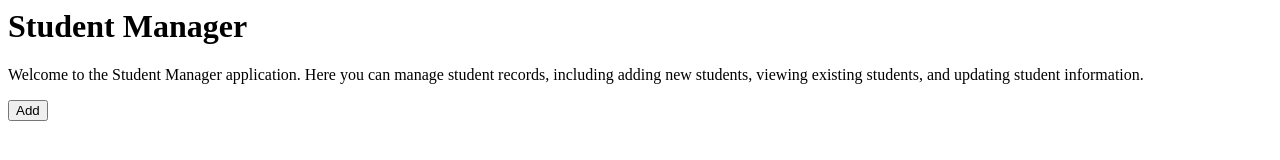
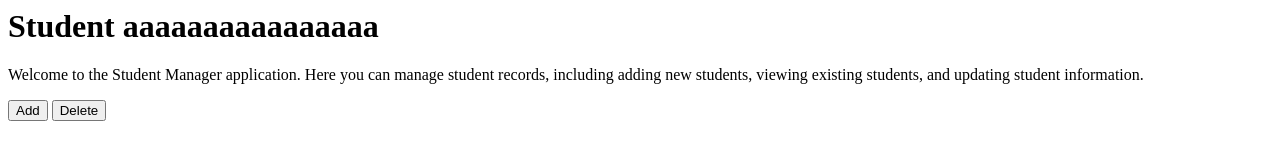
Before and after one commit to nvttai05/QLDA, a plain HTML site: page student_manager/index.html in a window 1280 px wide. Drawn offline with Linux system fonts and the light colour scheme.

Commit message:
hahahahahahah

```diff
--- a/student_manager/index.html
+++ b/student_manager/index.html
@@ -1,3 +1,4 @@
-<h1>Student Manager</h1>
+<h1>Student aaaaaaaaaaaaaaaa</h1>
 <p>Welcome to the Student Manager application. Here you can manage student records, including adding new students, viewing existing students, and updating student information.</p>
 <button>Add</button>
+<button>Delete</button>
```
